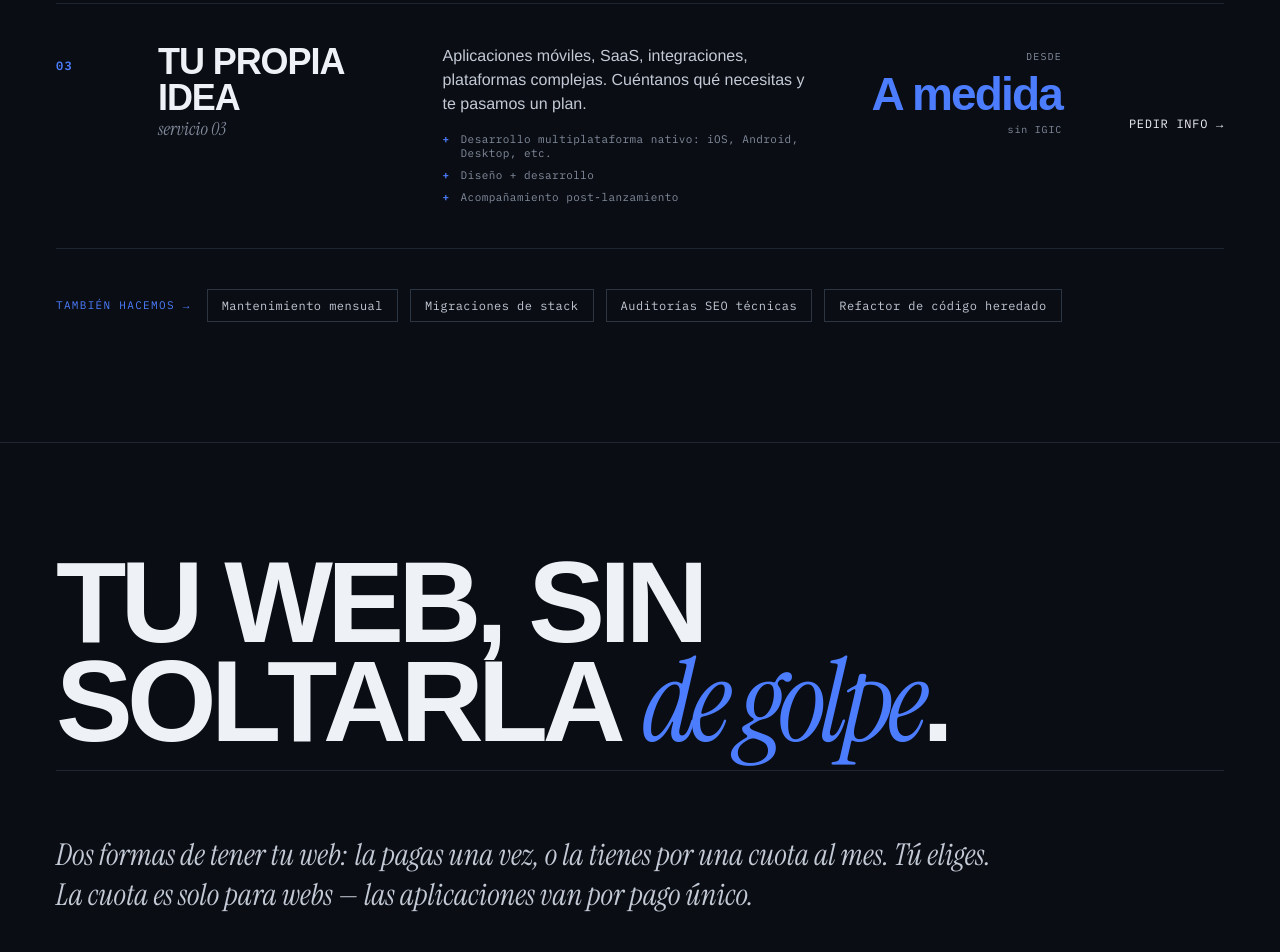
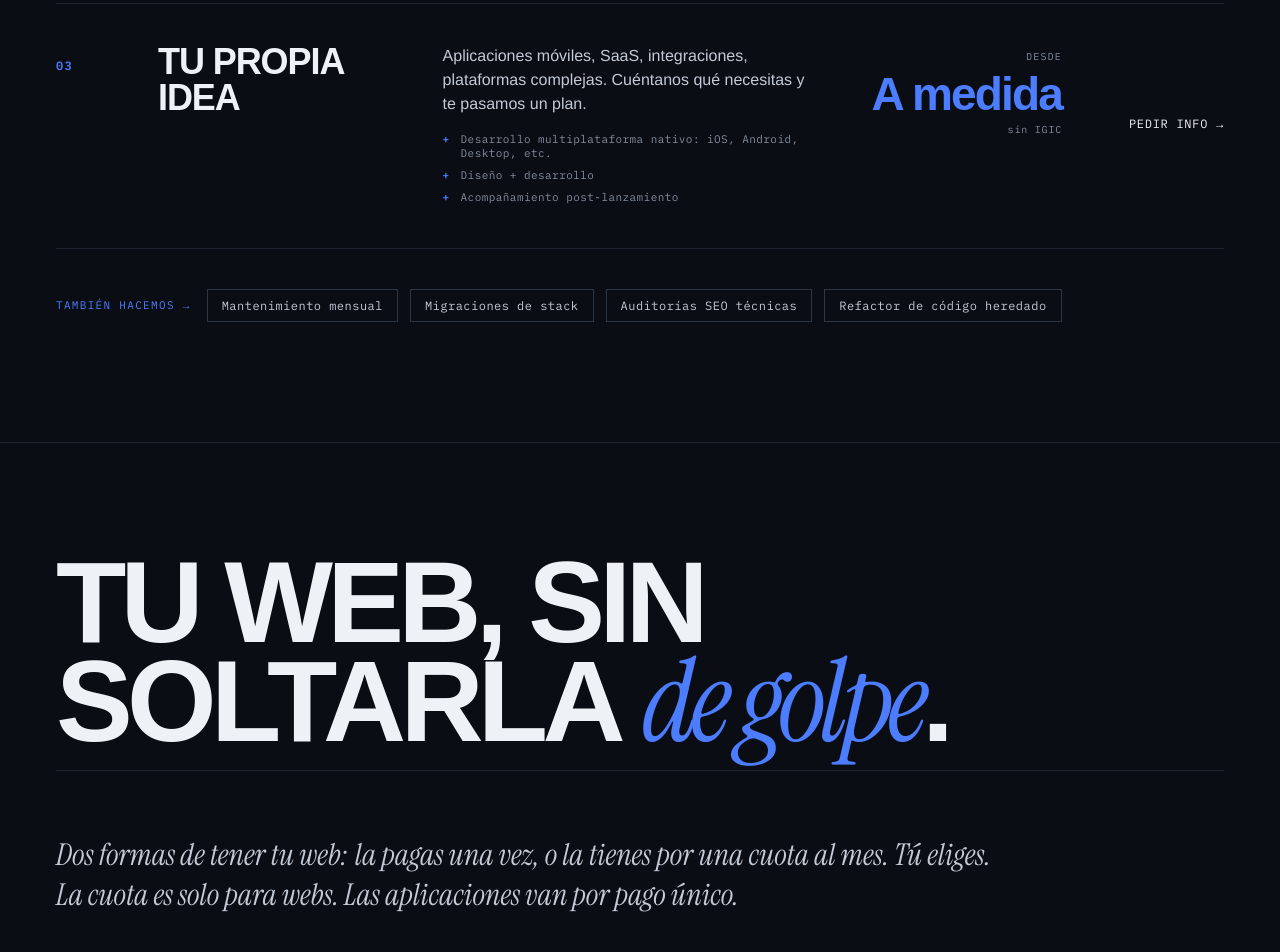
Before and after one commit to KimoxStudio/kimoxstudio.com, a Next.js app: page /1 in a window 1280 px wide. Shown: the part 2460-3412 px from the top of the page. Built offline with nearby package versions, Linux system fonts and the light colour scheme; a web font is replaced by a local one.

Commit message:
Remove redundant numbering labels and run content anti-slop pass (#32)
Merged per owner request (Jesé, group chat).

```diff
--- a/app/[locale]/page.tsx
+++ b/app/[locale]/page.tsx
@@ -219,7 +219,7 @@ export default function HomePage() {
             ja: "Your website, without paying all at once.",
           },
           bridge: {
-            es: "Dos formas de tener tu web: la pagas una vez, o la tienes por una cuota al mes. Tú eliges. La cuota es solo para webs — las aplicaciones van por pago único.",
+            es: "Dos formas de tener tu web: la pagas una vez, o la tienes por una cuota al mes. Tú eliges. La cuota es solo para webs. Las aplicaciones van por pago único.",
             en: "Two ways to get your site: pay once, or pay a monthly fee. Your call. The monthly plan is web only — apps go by one-off payment.",
             ja: "Two ways to get your site: pay once, or pay a monthly fee. Your call. The monthly plan is web only — apps go by one-off payment.",
           },
@@ -559,9 +559,9 @@ export default function HomePage() {
               objectPositionFun: "55% 22%",
               role: { es: "Fundador · Arquitecto", en: "Founder · Architect", ja: "創業者 · アーキテクト" },
               bio: {
-                es: "Diseña la arquitectura y se mete hasta la base de datos sin perder el sentido del ritmo. Es quien escucha la idea del cliente con el oído de músico — buscando la melodía detrás del brief — y la devuelve con una vuelta original que nadie había visto. Fuera del editor compone canciones y comparte casa con dos perros que tienen opinión sobre todo.",
-                en: "Designs the architecture and dives all the way down to the database without losing his sense of rhythm. He's the one who listens to the client's idea like a musician — hunting the melody behind the brief — and hands it back with an original twist no one else had spotted. Off-keyboard he writes songs and shares a house with two dogs who have opinions on everything.",
-                ja: "アーキテクチャを設計し、データベースの奥までリズム感を失わずに潜っていく人。クライアントの話を音楽家の耳で聴き — ブリーフの裏側にあるメロディーを探し — 誰も気づかなかったオリジナルなひねりを返します。仕事の外では曲を書き、何にでも意見のある犬2匹と暮らしています。",
+                es: "Diseña la arquitectura y se mete hasta la base de datos sin perder el sentido del ritmo. Es quien escucha la idea del cliente con oído de músico y la devuelve con una vuelta original que nadie había visto. Fuera del editor compone canciones y comparte casa con dos perros que tienen opinión sobre todo.",
+                en: "Designs the architecture and dives all the way down to the database without losing his sense of rhythm. He's the one who listens to the client's idea like a musician and hands it back with an original twist no one else had spotted. Off-keyboard he writes songs and shares a house with two dogs who have opinions on everything.",
+                ja: "アーキテクチャを設計し、データベースの奥までリズム感を失わずに潜っていく人。クライアントの話を音楽家の耳で聴き、誰も気づかなかったオリジナルなひねりを返します。仕事の外では曲を書き、何にでも意見のある犬2匹と暮らしています。",
               },
               skills: [
                 "Node.js",
--- a/app/landing.css
+++ b/app/landing.css
@@ -369,14 +369,6 @@
       margin: 0 0 8px;
       text-transform: uppercase;
       color: var(--ink);
-    }
-    .svc-row h3 .small {
-      font-family: "Instrument Serif", serif;
-      font-weight: 400; font-style: italic;
-      font-size: 18px; text-transform: none;
-      color: var(--ink-3);
-      letter-spacing: 0; margin-top: 4px;
-      display: block;
     }
     .svc-row .desc { font-size: 16px; line-height: 1.5; color: var(--ink-2); margin: 0 0 16px; }
     .svc-row .bullets { margin: 0; padding: 0; list-style: none; display: flex; flex-wrap: wrap; gap: 8px 18px; }
@@ -760,19 +752,7 @@
       text-transform: uppercase;
       color: var(--ink);
     }
-    .step p { font-size: 14px; line-height: 1.55; color: var(--ink-2); margin: 0 0 24px; flex: 1; }
-    .step .tag {
-      font-family: "IBM Plex Mono", monospace;
-      font-size: 10px; letter-spacing: .12em; text-transform: uppercase;
-      color: var(--ink-3);
-      padding-top: 16px; border-top: 1px solid var(--rule);
-      display: flex; justify-content: space-between;
-    }
-    .step .tag .dot {
-      display: inline-block; width: 6px; height: 6px;
-      background: var(--orange); border-radius: 50%;
-      align-self: center;
-    }
+    .step p { font-size: 14px; line-height: 1.55; color: var(--ink-2); margin: 0; flex: 1; }
 
     /* ── Testimonials ── */
     .testimonials .quote-wrap {
--- a/components/BlogClient.jsx
+++ b/components/BlogClient.jsx
@@ -110,7 +110,6 @@ export default function BlogClient({ featured, others }) {
               <span className="read">{t(BLOG.readArticle, lang)}</span>
             </div>
             <div className="visual">
-              <span className="tag">CASE STUDY · 01</span>
               <div className="glyph">{featured.glyph || 'N→'}</div>
             </div>
           </Link>
--- a/kx/templates/pricing-table/component.tsx
+++ b/kx/templates/pricing-table/component.tsx
@@ -20,7 +20,7 @@ export function PricingTableComponent({ props }: TemplateRenderProps<Props>) {
           {props.items.map((s, i) => (
             <a href="#contact" className="svc-row" key={i}>
               <span className="n">{s.n}</span>
-              <h3>{resolveLocalized(s.title, lang, "es") ?? ""}<span className="small">{lang === 'ja' ? 'サービス' : lang === 'en' ? 'service' : 'servicio'} 0{i + 1}</span></h3>
+              <h3>{resolveLocalized(s.title, lang, "es") ?? ""}</h3>
               <div>
                 <p className="desc" {...kxField(`items.${i}.body.${lang}`)}>{resolveLocalized(s.body, lang, "es") ?? ""}</p>
                 <ul className="bullets">{(resolveLocalized(s.bullets, lang, "es") ?? []).map((b, j) => (<li key={j}>{b}</li>))}</ul>
--- a/kx/templates/process-steps/component.tsx
+++ b/kx/templates/process-steps/component.tsx
@@ -23,7 +23,6 @@ export function ProcessStepsComponent({ props }: TemplateRenderProps<Props>) {
               <div className="num">{s.n}</div>
               <h3 {...kxField(`steps.${i}.title.${lang}`)}>{resolveLocalized(s.title, lang, "es") ?? ""}</h3>
               <p {...kxField(`steps.${i}.body.${lang}`)}>{resolveLocalized(s.body, lang, "es") ?? ""}</p>
-              <div className="tag"><span>{lang === 'ja' ? 'ステップ' : lang === 'en' ? 'STEP' : 'PASO'} {i + 1} / {props.steps.length}</span><span className="dot"></span></div>
             </div>
           ))}
         </div>
```
Also changed, not shown: app/[locale]/blog/blog.css (+0 -9 lines), public/llms.txt.
